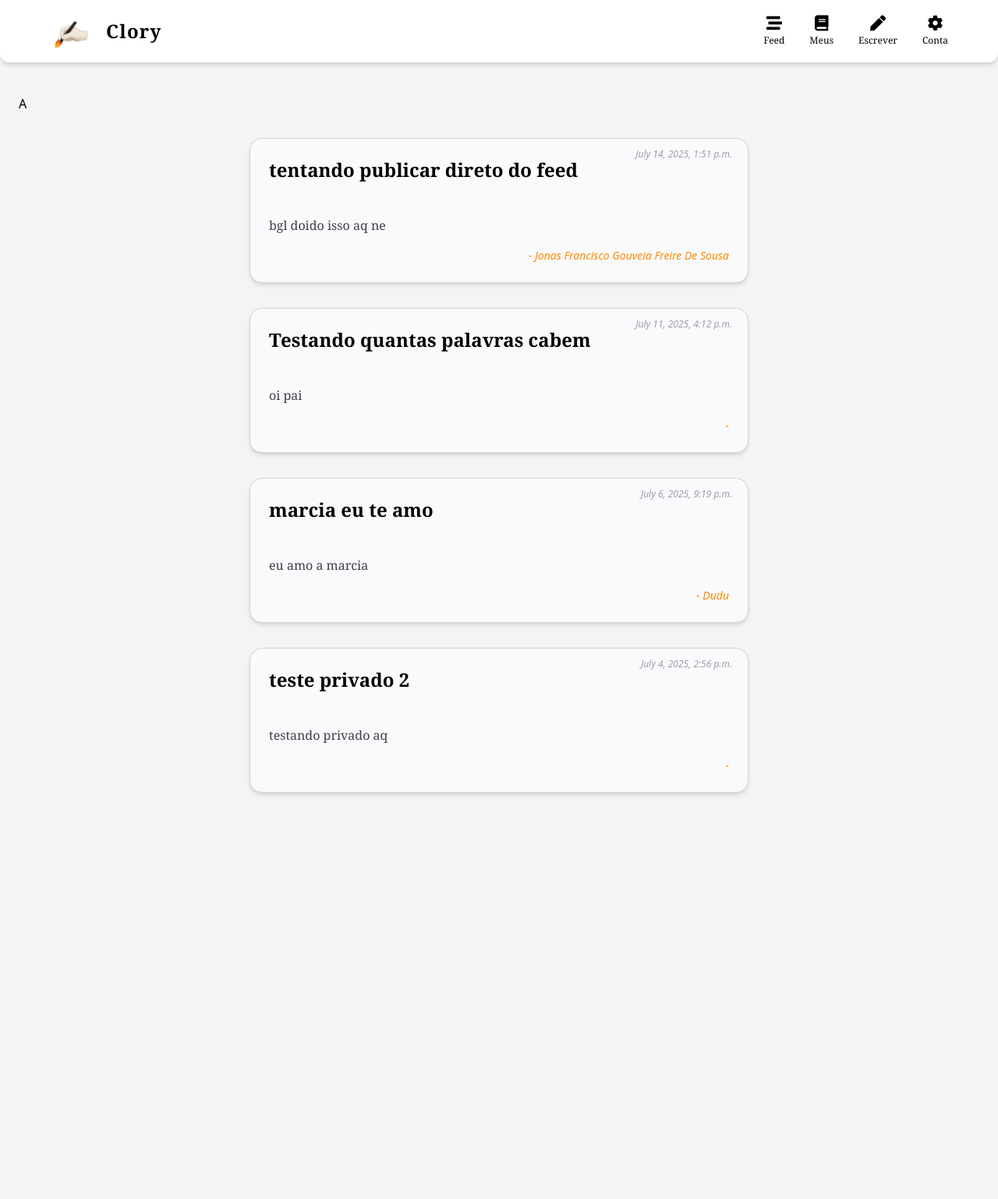
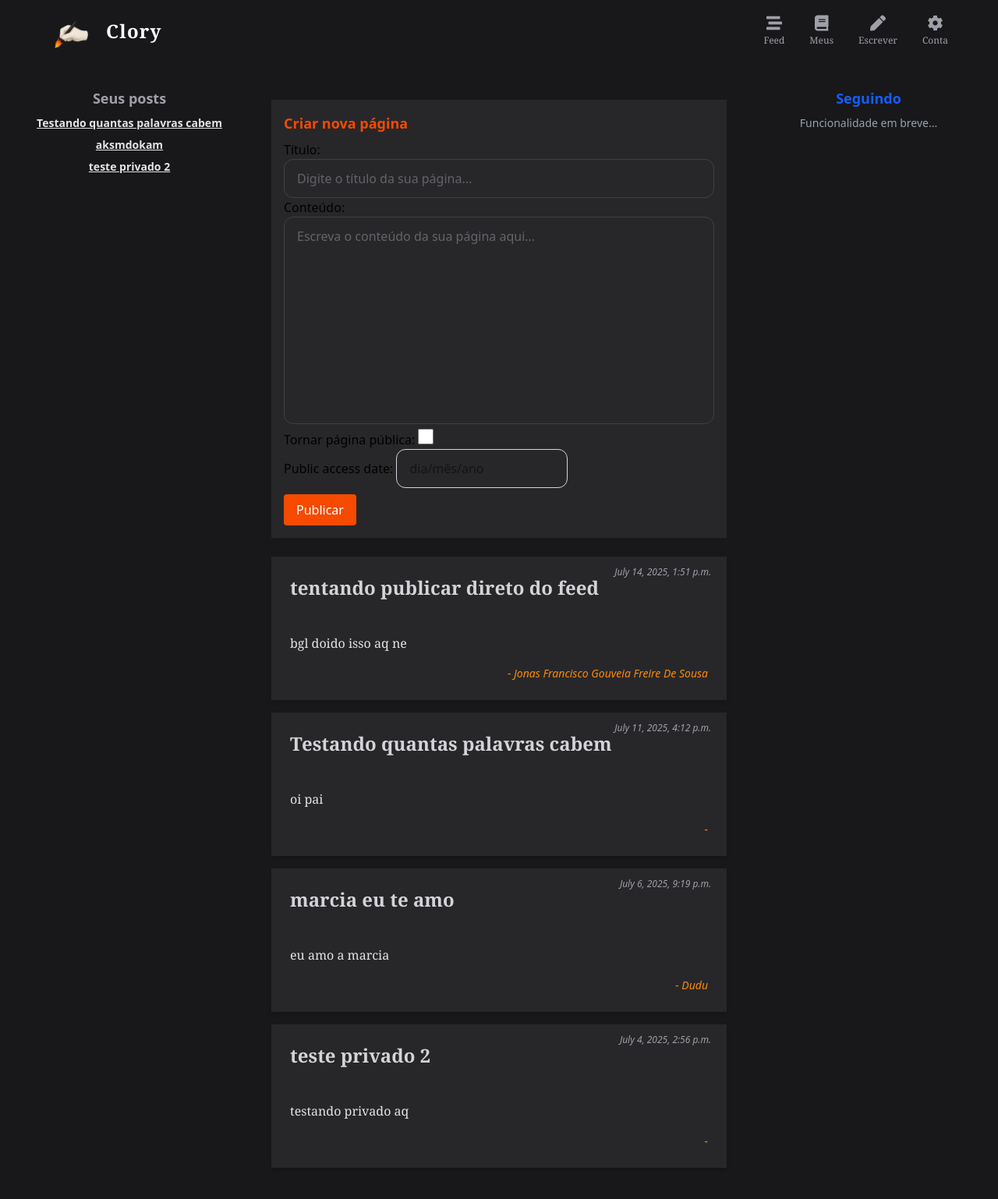
Before and after one commit to JonasFranc1sco/DOCK, a Django app: page /feed/ in a window 1280 px wide. Shown: the whole page at 78% size. Before the commit the page ends 1021 px from the top, so only its background shows below. Run offline with Django 5.2, Linux system fonts and the light colour scheme; a user stored in the database is signed in; data comes from the database, SQL or seed files in the repository; both versions use the stored data as it was after the commit; some libraries are stand-ins or nearby versions.

Commit message:
Inicio do incremento do post_create ao post_feed

```diff
--- a/page/forms.py
+++ b/page/forms.py
@@ -14,12 +14,12 @@ class PageForm(forms.ModelForm):
         fields = ['title', 'content', 'public_access', 'public_access_date']
         widgets = {
             'title': forms.TextInput(attrs={
-                'class': 'w-full px-4 py-3 rounded-xl border border-gray-300 focus:outline-none focus:ring-2 focus:ring-blue-500 focus:border-transparent',
+                'class': 'w-full px-4 py-3 rounded-xl border border-zinc-700 focus:outline-none focus:ring-2 focus:ring-blue-500 focus:border-transparent text-zinc-400',
                 'placeholder': 'Digite o título da sua página...'
             }),
             'content': forms.Textarea(attrs={
-                'class': 'w-full px-4 py-3 rounded-xl border border-gray-300 focus:outline-none focus:ring-2 focus:ring-blue-500 focus:border-transparent resize-none',
-                'rows': 18,
+                'class': 'w-full px-4 py-3 rounded-xl border border-zinc-700 focus:outline-none focus:ring-2 focus:ring-blue-500 focus:border-transparent text-zinc-400 resize-none',
+                'rows': 10,
                 'placeholder': 'Escreva o conteúdo da sua página aqui...'
             }),
             'public_access': forms.CheckboxInput(attrs={
--- a/page/templates/page/post_feed.html
+++ b/page/templates/page/post_feed.html
@@ -2,10 +2,37 @@
 {% load static tailwind_tags %}
 
 {% block content %}
-<div class="max-w-2xl mx-auto px-4 py-8 space-y-8">
+<div class="grid grid-cols-1 md:grid-cols-4 gap-4 px-2">
 
+  <!-- Seus Posts -->
+  <div class="col-span-1">
+    <div class="bg-zinc-900 p-4">
+      <h2 class="text-zinc-400 text-lg font-semibold text-center mb-2">Seus posts</h2>
+      {% for page in my_posts %}
+        <div class=" mb-2">
+          <a href="{% url 'post_edit' page.id %}">
+            <p class="text-sm underline text-center text-zinc-200 font-bold">{{ page.title }}</p>
+          </a>
+        </div>
+      {% empty %}
+        <p class="text-sm text-gray-400 text-center">Você ainda não escreveu nada.</p>
+      {% endfor %}
+    </div>
+  </div>
+
+  <!-- Feed central -->
+  <div class="col-span-2">
+    <div class="max-w-2xl mx-auto px-4 py-8 space-y-4">
+      <div class="bg-zinc-800 p-4 mb-6">
+      <h2 class="text-orange-600 text-lg font-bold mb-2">Criar nova página</h2>
+      <form method="post">
+        {% csrf_token %}
+        {{ form.as_p }}
+        <button type="submit" class="mt-2 px-4 py-2 bg-orange-600 text-white rounded">Publicar</button>
+      </form>
+      </div>
       {% for page in posts %}
-  <div class="bg-gray-50 border border-zinc-300 rounded-2xl shadow-md p-6 space-y-4 relative">
+      <div class="bg-zinc-800 shadow-md p-6 space-y-4 relative">
 
         <!-- Data no topo direito estilo diário -->
         <div class="absolute top-3 right-5 text-xs text-zinc-400 italic">
@@ -13,12 +40,12 @@
         </div>
 
         <!-- Título com estilo manuscrito -->
-    <h2 class="text-2xl font-serif font-bold text-black">
+        <h2 class="text-2xl font-serif font-bold text-zinc-300">
           {{ page.title }}
         </h2>
 
         <!-- Conteúdo com fonte mais cursiva e espaçada -->
-    <p class="text-base text-zinc-700 leading-relaxed whitespace-pre-line font-[Georgia]">
+        <p class="text-base text-zinc-200 leading-relaxed whitespace-pre-line font-[Georgia]">
           {{ page.content }}
         </p>
 
@@ -29,6 +56,16 @@
 
       </div>
       {% endfor %}
+    </div>
+  </div>
+
+  <!-- Seguindo -->
+  <div class="col-span-1">
+    <div class="bg-zinc-900 p-4">
+      <h2 class="text-blue-600 text-lg font-semibold text-center mb-2">Seguindo</h2>
+      <p class="text-sm text-gray-400 text-center">Funcionalidade em breve...</p>
+    </div>
+  </div>
 
 </div>
 {% endblock content %}
--- a/page/templates/page/user_posts.html
+++ b/page/templates/page/user_posts.html
@@ -27,7 +27,7 @@
 
       <div class="text-right text-sm italic mt-4">
         <a href="{% url 'post_edit' page.id %}" name="edit_button">Editar</a>
-        <a href="{% url 'user_post' %}">
+        <a href="{% url 'post_delete' page.id %}">
           <i class="fas fa-trash text-red-500"></i>
         </a>
     </div>
--- a/page/views.py
+++ b/page/views.py
@@ -7,6 +7,13 @@ from accounts.views import success
 def post_create(request):
     if not request.user.is_authenticated:
         return redirect('login')
+
+
+    return render(request, 'page/post_create.html', {'form': form})
+
+def post_feed(request):
+    my_posts = Page.objects.filter(author=request.user).order_by('-publication_date')
+    posts = Page.objects.filter(public_access=True).order_by('-publication_date')
 
     if request.method == 'POST':
         form = PageForm(request.POST)
@@ -18,11 +25,11 @@ def post_create(request):
     else:
         form = PageForm()
 
-    return render(request, 'page/post_create.html', {'form': form})
-
-def post_feed(request):
-    posts = Page.objects.filter(public_access=True).order_by('-publication_date')
-    return render(request, 'page/post_feed.html', {'posts': posts})
+    return render(request, 'page/post_feed.html', {
+        'posts': posts,
+        'my_posts': my_posts,
+        'form': form
+        })
 
 def user_post(request):
     if request.user.is_authenticated:
--- a/theme/static/css/dist/styles.css
+++ b/theme/static/css/dist/styles.css
@@ -12,7 +12,6 @@
     --color-red-600: oklch(57.7% 0.245 27.325);
     --color-orange-400: oklch(75% 0.183 55.934);
     --color-orange-600: oklch(64.6% 0.222 41.116);
-    --color-green-600: oklch(62.7% 0.194 149.214);
     --color-blue-50: oklch(97% 0.014 254.604);
     --color-blue-500: oklch(62.3% 0.214 259.815);
     --color-blue-600: oklch(54.6% 0.245 262.881);
@@ -23,12 +22,14 @@
     --color-gray-500: oklch(55.1% 0.027 264.364);
     --color-gray-700: oklch(37.3% 0.034 259.733);
     --color-gray-800: oklch(27.8% 0.033 256.848);
+    --color-zinc-200: oklch(92% 0.004 286.32);
     --color-zinc-300: oklch(87.1% 0.006 286.286);
     --color-zinc-400: oklch(70.5% 0.015 286.067);
     --color-zinc-700: oklch(37% 0.013 285.805);
+    --color-zinc-800: oklch(27.4% 0.006 286.033);
+    --color-zinc-900: oklch(21% 0.006 285.885);
     --color-stone-50: oklch(98.5% 0.001 106.423);
     --color-stone-100: oklch(97% 0.001 106.424);
-    --color-stone-600: oklch(44.4% 0.011 73.639);
     --color-black: #000;
     --color-white: #fff;
     --spacing: 0.25rem;
@@ -268,6 +269,9 @@
   .mt-1 {
     margin-top: calc(var(--spacing) * 1);
   }
+  .mt-2 {
+    margin-top: calc(var(--spacing) * 2);
+  }
   .mt-4 {
     margin-top: calc(var(--spacing) * 4);
   }
@@ -424,10 +428,6 @@
     border-style: var(--tw-border-style);
     border-width: 1px;
   }
-  .border-b {
-    border-bottom-style: var(--tw-border-style);
-    border-bottom-width: 1px;
-  }
   .border-gray-300 {
     border-color: var(--color-gray-300);
   }
@@ -436,6 +436,9 @@
   }
   .border-zinc-300 {
     border-color: var(--color-zinc-300);
+  }
+  .border-zinc-700 {
+    border-color: var(--color-zinc-700);
   }
   .bg-\[\#f5f6f8\] {
     background-color: #f5f6f8;
@@ -464,6 +467,12 @@
   .bg-white {
     background-color: var(--color-white);
   }
+  .bg-zinc-800 {
+    background-color: var(--color-zinc-800);
+  }
+  .bg-zinc-900 {
+    background-color: var(--color-zinc-900);
+  }
   .object-contain {
     -o-object-fit: contain;
        object-fit: contain;
@@ -485,6 +494,9 @@
   }
   .p-10 {
     padding: calc(var(--spacing) * 10);
+  }
+  .px-2 {
+    padding-inline: calc(var(--spacing) * 2);
   }
   .px-4 {
     padding-inline: calc(var(--spacing) * 4);
@@ -585,11 +597,11 @@
   .text-gray-800 {
     color: var(--color-gray-800);
   }
-  .text-green-600 {
-    color: var(--color-green-600);
-  }
   .text-orange-400 {
     color: var(--color-orange-400);
+  }
+  .text-orange-600 {
+    color: var(--color-orange-600);
   }
   .text-red-500 {
     color: var(--color-red-500);
@@ -600,6 +612,12 @@
   .text-white {
     color: var(--color-white);
   }
+  .text-zinc-200 {
+    color: var(--color-zinc-200);
+  }
+  .text-zinc-300 {
+    color: var(--color-zinc-300);
+  }
   .text-zinc-400 {
     color: var(--color-zinc-400);
   }
@@ -609,9 +627,8 @@
   .italic {
     font-style: italic;
   }
-  .shadow {
-    --tw-shadow: 0 1px 3px 0 var(--tw-shadow-color, rgb(0 0 0 / 0.1)), 0 1px 2px -1px var(--tw-shadow-color, rgb(0 0 0 / 0.1));
-    box-shadow: var(--tw-inset-shadow), var(--tw-inset-ring-shadow), var(--tw-ring-offset-shadow), var(--tw-ring-shadow), var(--tw-shadow);
+  .underline {
+    text-decoration-line: underline;
   }
   .shadow-lg {
     --tw-shadow: 0 10px 15px -3px var(--tw-shadow-color, rgb(0 0 0 / 0.1)), 0 4px 6px -4px var(--tw-shadow-color, rgb(0 0 0 / 0.1));
@@ -619,10 +636,6 @@
   }
   .shadow-md {
     --tw-shadow: 0 4px 6px -1px var(--tw-shadow-color, rgb(0 0 0 / 0.1)), 0 2px 4px -2px var(--tw-shadow-color, rgb(0 0 0 / 0.1));
-    box-shadow: var(--tw-inset-shadow), var(--tw-inset-ring-shadow), var(--tw-ring-offset-shadow), var(--tw-ring-shadow), var(--tw-shadow);
-  }
-  .shadow-sm {
-    --tw-shadow: 0 1px 3px 0 var(--tw-shadow-color, rgb(0 0 0 / 0.1)), 0 1px 2px -1px var(--tw-shadow-color, rgb(0 0 0 / 0.1));
     box-shadow: var(--tw-inset-shadow), var(--tw-inset-ring-shadow), var(--tw-ring-offset-shadow), var(--tw-ring-shadow), var(--tw-shadow);
   }
   .transition {
@@ -679,10 +692,10 @@
       }
     }
   }
-  .hover\:text-stone-600 {
+  .hover\:text-zinc-200 {
     &:hover {
       @media (hover: hover) {
-        color: var(--color-stone-600);
+        color: var(--color-zinc-200);
       }
     }
   }
--- a/theme/templates/theme/base.html
+++ b/theme/templates/theme/base.html
@@ -12,10 +12,10 @@
   {% tailwind_css %}
   <link href="https://cdnjs.cloudflare.com/ajax/libs/font-awesome/5.11.2/css/all.min.css" rel="stylesheet">
 </head>
-<body class="bg-gray-100 min-h-screen">
+<body class="bg-zinc-900 min-h-screen">
 
   <!-- Navbar fixa no topo -->
-  <nav class="bg-white shadow-md px-6 py-3 rounded-b-xl border-b border-zinc-300 font-serif">
+  <nav class="bg-zinc-900 px-6 py-3 rounded-b-xl font-serif">
 
   <div class="flex justify-between items-center max-w-6xl mx-auto">
 
@@ -23,24 +23,24 @@
     <div class="flex items-center space-x-4" >
       <img src="{% static 'img/website_icon.png' %}" alt="Logo" class="w-14 h-14">
         <a href="{% url 'post_feed' %}">
-      <span class="text-2xl font-bold text-black tracking-wider">Clory</span>
+      <span class="text-2xl font-bold text-white tracking-wider">Clory</span>
     </div>
 
     <!-- Links -->
-    <div class="flex items-center space-x-8 text-black text-base">
-      <a href="{% url 'post_feed' %}" class="hover:text-stone-600 transition flex flex-col items-center">
+    <div class="flex items-center space-x-8 text-zinc-400 text-base">
+      <a href="{% url 'post_feed' %}" class="hover:text-zinc-200 transition flex flex-col items-center">
         <i class="fas fa-stream text-xl"></i>
         <span class="text-xs mt-1">Feed</span>
       </a>
-      <a href="{% url 'user_post' %}" class="hover:text-stone-600 transition flex flex-col items-center">
+      <a href="{% url 'user_post' %}" class="hover:text-zinc-200 transition flex flex-col items-center">
         <i class="fas fa-book text-xl"></i>
         <span class="text-xs mt-1">Meus</span>
       </a>
-      <a href="{% url 'post_create' %}" class="hover:text-stone-600 transition flex flex-col items-center">
+      <a href="{% url 'post_create' %}" class="hover:text-zinc-200 transition flex flex-col items-center">
         <i class="fas fa-pen text-xl"></i>
         <span class="text-xs mt-1">Escrever</span>
       </a>
-      <a href="{% url 'account_edit' user.id %}" class="hover:text-stone-600 transition flex flex-col items-center">
+      <a href="{% url 'account_edit' user.id %}" class="hover:text-zinc-200 transition flex flex-col items-center">
         <i class="fas fa-cog text-xl"></i>
         <span class="text-xs mt-1">Conta</span>
       </a>
@@ -51,8 +51,7 @@
 </nav>
 
   <!-- Conteúdo da página -->
-  <main class="p-6 mt-4">
-    <h2>A</h2>
+  <main class="p-2 mt-2">
     {% block content %}
     <!-- conteúdo individual de cada página -->
     {% endblock %}
```
Also changed, not shown: db.sqlite3. Lines whose indentation alone changed are shown as unchanged.
